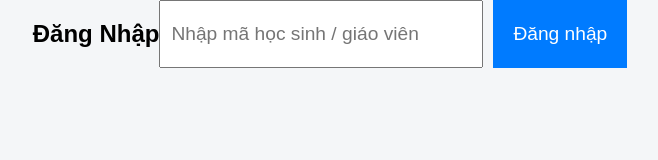
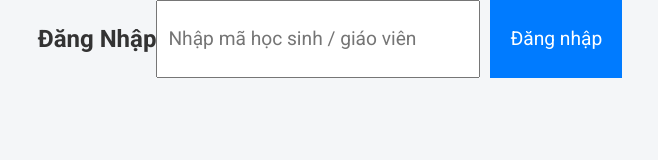
Before and after one commit to OnToanAnhDuong/LuyenToan6, a plain HTML site: page public/index.html in a window 1280 px wide. Shown: the whole page, without its empty margins (310-968 px from the left). Drawn offline with Linux system fonts and the light colour scheme.

Commit message:
Update style.css

```diff
--- a/public/style.css
+++ b/public/style.css
@@ -1,3 +1,26 @@
+/* Thêm Google Fonts cho hỗ trợ tiếng Việt */
+@import url('https://fonts.googleapis.com/css2?family=Roboto:wght@400;500;700&display=swap');
+
+/* Hoặc bạn có thể chọn một font khác như Noto Sans */
+@import url('https://fonts.googleapis.com/css2?family=Noto+Sans+Vietnamese:wght@400;500&display=swap');
+
+* {
+    font-family: 'Roboto', sans-serif;  /* Đặt font mặc định cho toàn bộ trang */
+    line-height: 1.6;   /* Tăng khoảng cách giữa các dòng cho dễ đọc */
+}
+
+/* Cấu hình cho các phần tiêu đề, nội dung */
+h1, h2, h3, h4 {
+    font-weight: 700;
+}
+
+body {
+    font-family: 'Roboto', sans-serif;
+    background-color: #f9f9f9;
+    color: #333;
+    margin: 0;
+    padding: 0;
+}
 /* Tổng thể trang */
 body {
     font-family: Arial, sans-serif;
```
